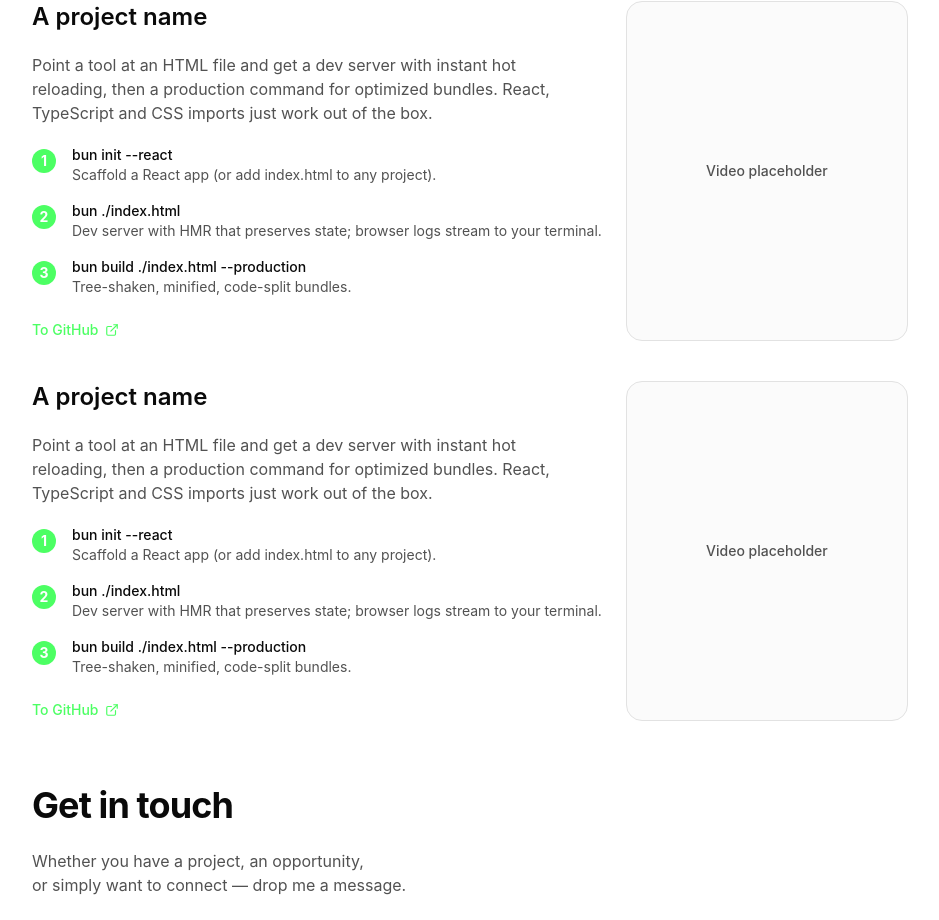
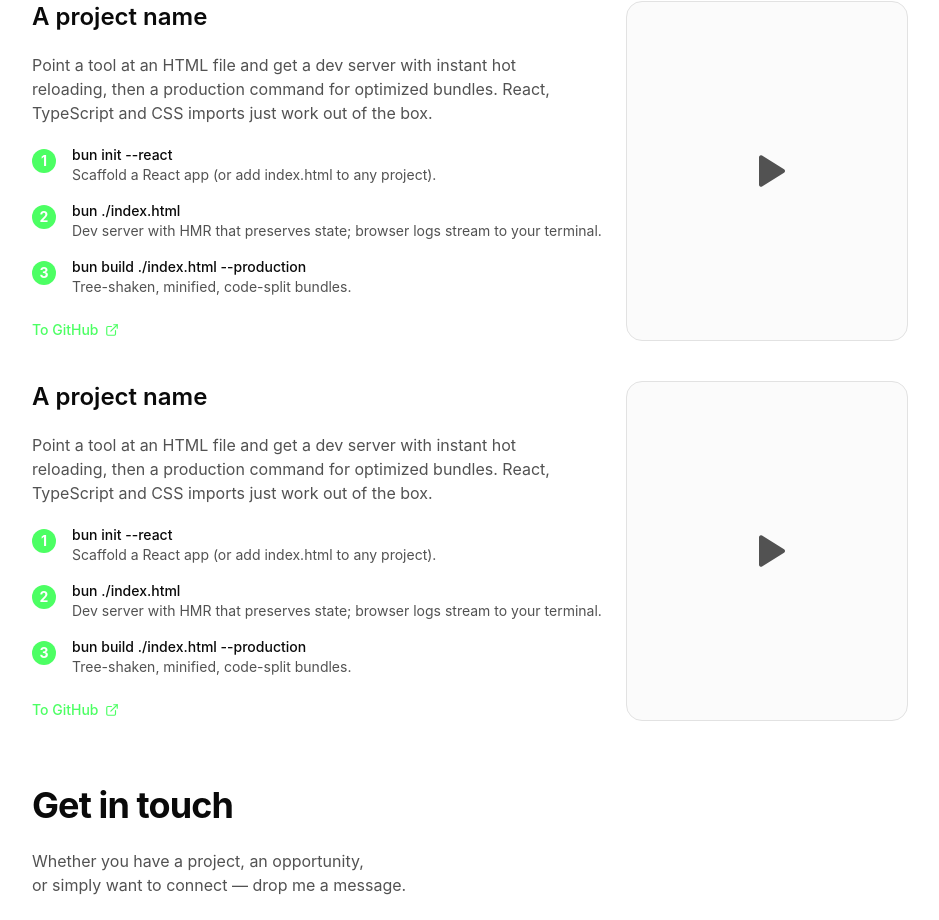
Before and after one commit to radiumfox/elenafisak.dev, a Next.js app: page / in a window 1280 px wide. Shown: the part 1901-2821 px from the top of the page, without its empty margins (324-1263 px from the left). Built offline with nearby package versions, Linux system fonts and the light colour scheme; grey boxes are pictures that could not be loaded.

Commit message:
feat: change appearance of video stub in ProjectInfoCard

```diff
--- a/src/app/page.tsx
+++ b/src/app/page.tsx
@@ -129,7 +129,7 @@ const STEPS = [
 
 export default function HomePage() {
   return (
-    <main className="mt-[140px] w-full min-w-0 px-1 md:px-6 lg:px-12 lg:pr-6 space-y-16">
+    <main className="mt-[140px] w-full min-w-0 px-1 md:px-6 lg:px-12 lg:pr-6 space-y-16 pb-[240px]">
       <ContentSection id="intro">
         <p className="text-2xl opacity-80">Hi, I&#39;m Elena.</p>
         <h1 className="text-4xl font-bold">I&#39;m a senior frontend engineer.</h1>
--- a/src/components/ProjectInfoCard/ProjectInfoCard.tsx
+++ b/src/components/ProjectInfoCard/ProjectInfoCard.tsx
@@ -1,5 +1,6 @@
 import { NumberedList } from '@/components/NumberedList';
 import { ExternalLinkIcon } from '@/lib/icons/ExternalLinkIcon';
+import { PlayIcon } from '@/lib/icons/PlayIcon';
 import type { ProjectInfoCardProps } from './types';
 
 export function ProjectInfoCard({
@@ -13,7 +14,7 @@ export function ProjectInfoCard({
     <video src={videoSrc} controls className="h-full w-full object-cover" />
   ) : (
     <div className="flex h-full w-full items-center justify-center text-muted">
-      <span className="text-sm font-medium">Video placeholder</span>
+      <PlayIcon className="h-12 w-12" />
     </div>
   );
 
@@ -22,7 +23,7 @@ export function ProjectInfoCard({
       <div className="min-w-0 space-y-5 shrink-0">
         <h3 className="text-2xl font-semibold">{title}</h3>
 
-        <div className="w-1/2 aspect-video overflow-hidden rounded-2xl border border-line bg-subtle/40 xl:hidden">
+        <div className="max-w-[500px] aspect-video overflow-hidden rounded-2xl border border-line bg-subtle/40 xl:hidden">
           {videoNode}
         </div>
 
--- /dev/null
+++ b/src/lib/icons/PlayIcon.tsx
@@ -0,0 +1,16 @@
+import type { SVGProps } from 'react';
+
+export function PlayIcon({ className, ...props }: SVGProps<SVGSVGElement>) {
+  return (
+    <svg
+      viewBox="0 0 24 24"
+      fill="currentColor"
+      xmlns="http://www.w3.org/2000/svg"
+      className={className}
+      aria-hidden="true"
+      {...props}
+    >
+      <path d="M8 5.14v13.72a1 1 0 0 0 1.52.86l11-6.86a1 1 0 0 0 0-1.72l-11-6.86A1 1 0 0 0 8 5.14z" />
+    </svg>
+  );
+}
```
